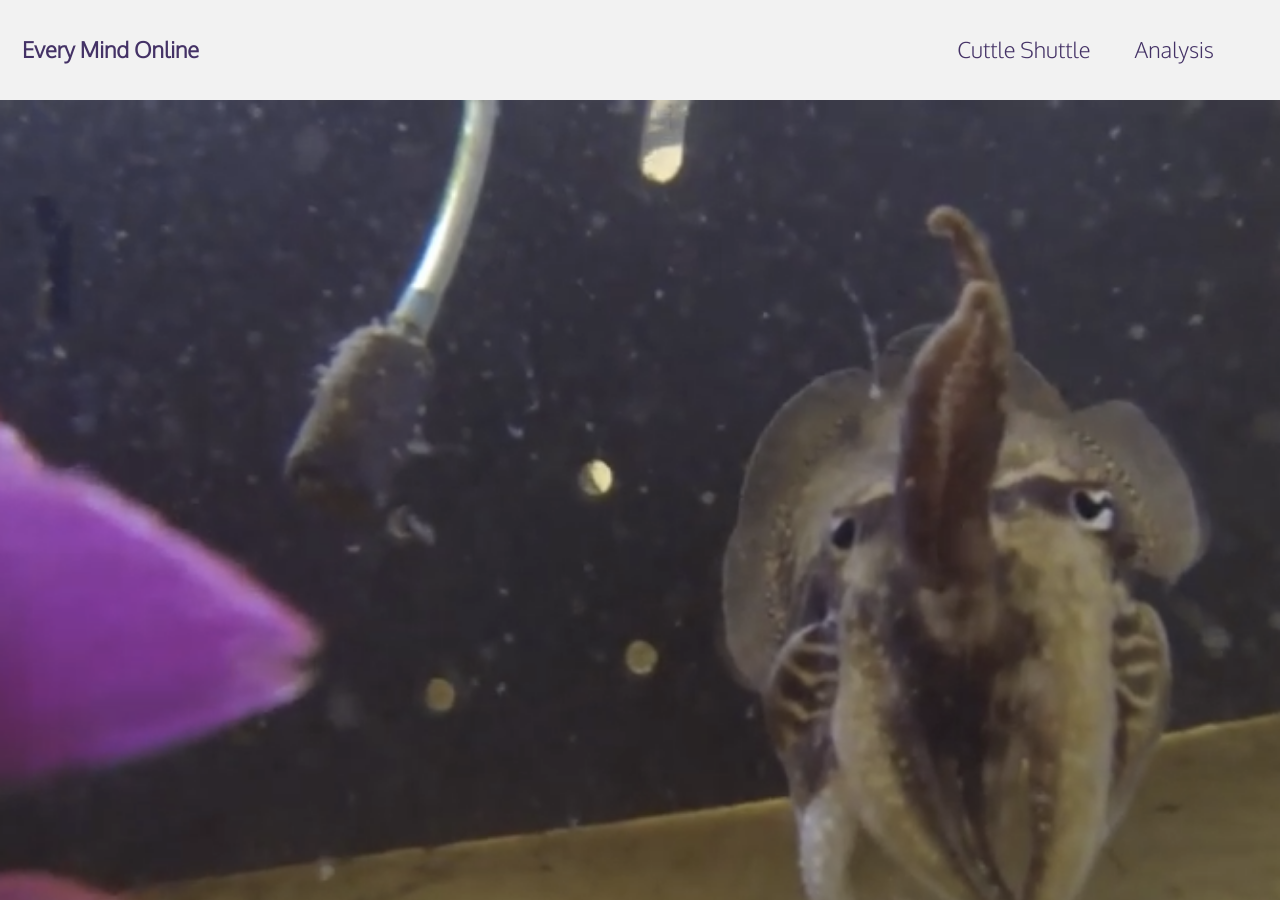
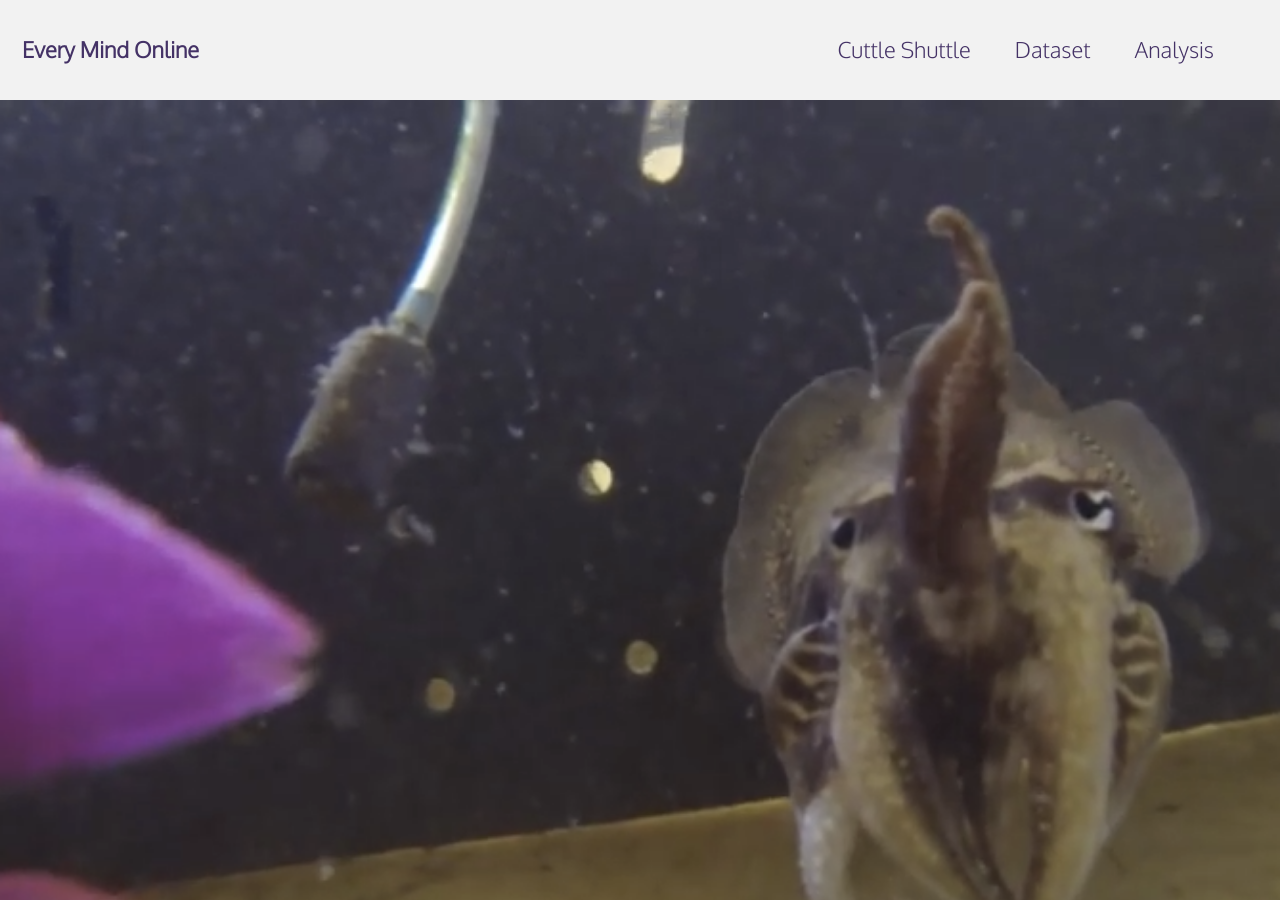
Before and after one commit to everymind/CuttleShuttle, a Jekyll site: the page built from index.md, in a window 1280 px wide and 900 px high. Built offline with Jekyll 4.4.1, drawn with Linux system fonts in a browser that asks for light colours.

Commit message:
Update navigation.yml

```diff
--- a/_data/navigation.yml
+++ b/_data/navigation.yml
@@ -2,6 +2,8 @@
 main:
   - title: "Cuttle Shuttle"
     url: /
+  - title: "Dataset"
+    url: https://www.dropbox.com/sh/ep5j63nyx1by4tf/AAAJPIddR6b8YR787KuizMQya?dl=0
   - title: "Analysis"
     url: https://github.com/everymind/CuttleShuttle-Analysis
 
```
